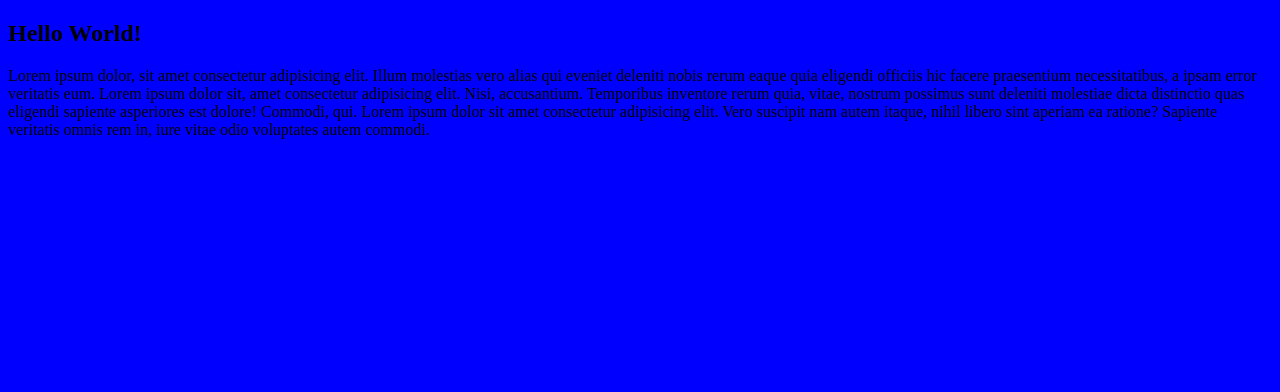
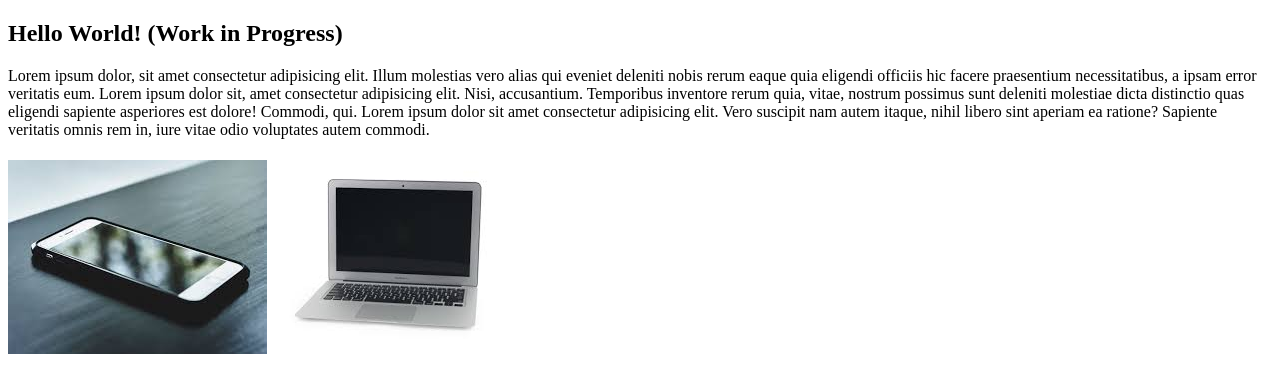
Before and after one commit to Redguy64/SMCWebDesign2Class, a plain HTML site: page Week02/in-class/index.html in a window 1280 px wide. Drawn offline with Linux system fonts and the light colour scheme.

Commit message:
V5 Pictures Added. HW V3
V5 Pictures Added. HW v3

```diff
--- a/Week02/in-class/index.html
+++ b/Week02/in-class/index.html
@@ -11,10 +11,10 @@
 
     </header>
     <main>
-        <h2>Hello World!</h2>
+        <h2>Hello World! (Work in Progress)</h2>
         <p>Lorem ipsum dolor, sit amet consectetur adipisicing elit. Illum molestias vero alias qui eveniet deleniti nobis rerum eaque quia eligendi officiis hic facere praesentium necessitatibus, a ipsam error veritatis eum. Lorem ipsum dolor sit, amet consectetur adipisicing elit. Nisi, accusantium. Temporibus inventore rerum quia, vitae, nostrum possimus sunt deleniti molestiae dicta distinctio quas eligendi sapiente asperiores est dolore! Commodi, qui. Lorem ipsum dolor sit amet consectetur adipisicing elit. Vero suscipit nam autem itaque, nihil libero sint aperiam ea ratione? Sapiente veritatis omnis rem in, iure vitae odio voluptates autem commodi.</p>
-        <img src="" alt="">
-        <img src="" alt="">
+        <img src="Phone.jpg" alt="Phone">
+        <img src="Laptop.jpg" alt="Laptop">
     </main>
     <footer>
 
--- a/Week02/in-class/main.css
+++ b/Week02/in-class/main.css
@@ -1,11 +1,12 @@
 @media screen and (max-width: 480px) {
     body {
-        background-color: red;
+        background-color: rgb(80, 80, 80);
+        color: white;
     }
 }
 
 @media screen and (min-width: 480px) {
     body {
-        background-color: blue;
+        background-color: white;
     }
 }
```
Also changed, not shown: Week02/in-class/Laptop.jpg (added), Week02/in-class/Phone.jpg (added).
